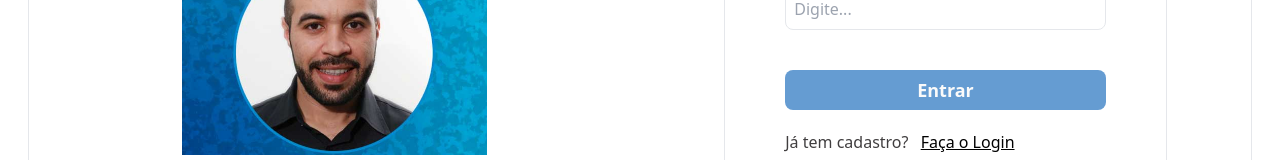
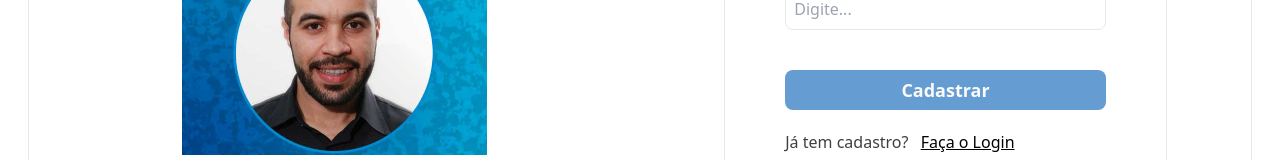
Before and after one commit to Danilo-Guedes/tokenlab-danilo-test, a React (Vite) app in the folder client/: page /cadastro in a window 1280 px wide. Shown: the part 748-908 px from the top of the page. Built offline with nearby package versions, Linux system fonts and the light colour scheme.

Commit message:
initial dockerand mongodb container setup

```diff
--- a/client/src/components/shared/SignUpForm.jsx
+++ b/client/src/components/shared/SignUpForm.jsx
@@ -151,7 +151,7 @@ function SignUpForm() {
                 isPending && "cursor-not-allowed opacity-60"
               )}
             >
-              {isPending ? <Spinner /> : "Entrar"}
+              {isPending ? <Spinner /> : "Cadastrar"}
             </Button>
           </div>
           <div className="mt-5">
```
Also changed, not shown: 2 other files (tests, documents, lock files or other folders).
